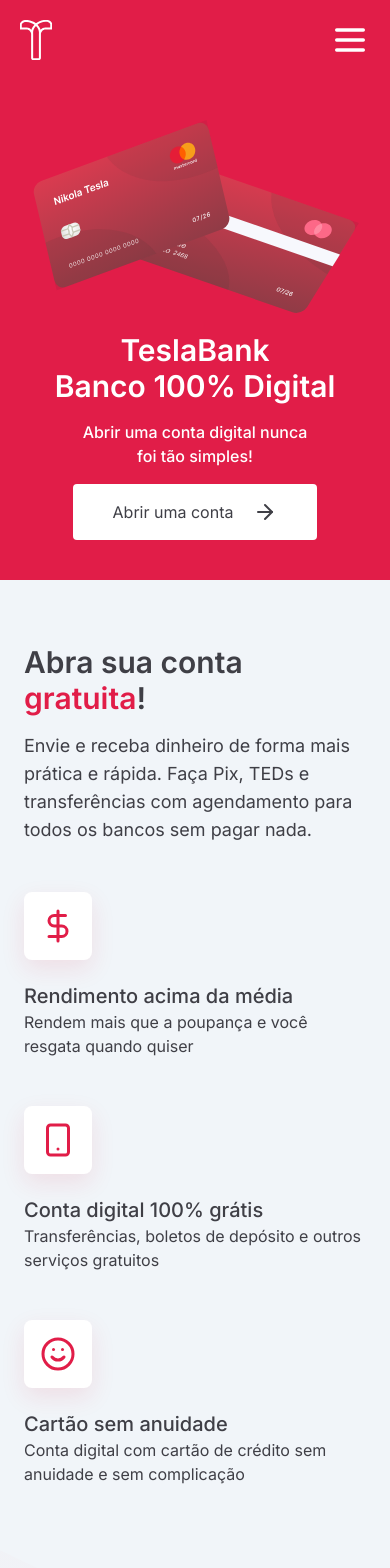
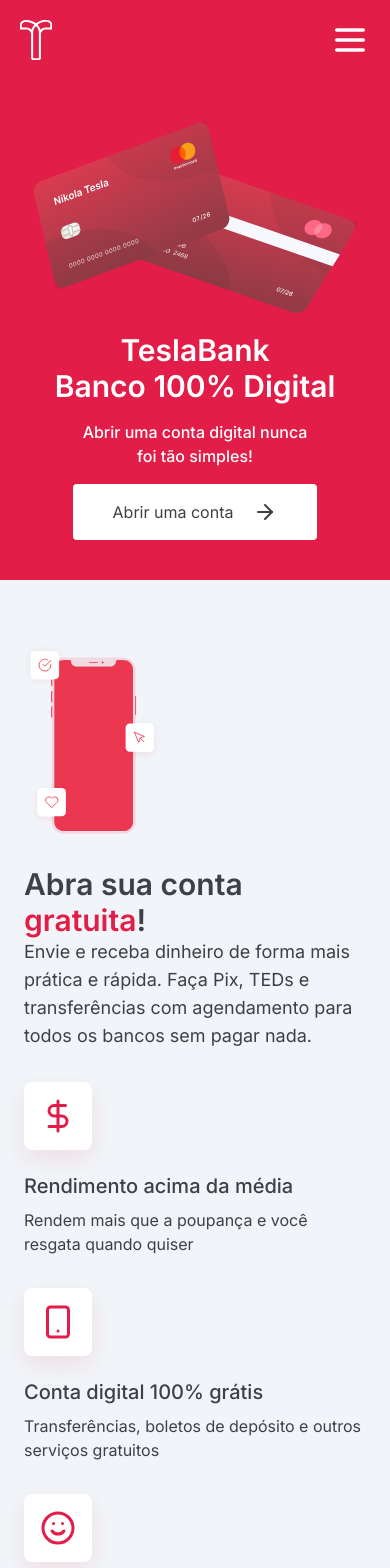
Before and after one commit to Kaduh15/landing-pages, a Next.js app: page / in a window 390 px wide. Shown: the top 1568 px of the page. Built offline with nearby package versions, Linux system fonts and the light colour scheme.

Commit message:
feat: Seção de detalhes responsiva

```diff
--- a/src/app/page.tsx
+++ b/src/app/page.tsx
@@ -9,7 +9,7 @@
 
 export default function Home() {
   return (
-    <main>
+    <main className="max-w-6xl mx-auto">
       <Header />
       <Hero />
       <Details />
--- a/src/components/Details/index.tsx
+++ b/src/components/Details/index.tsx
@@ -1,3 +1,6 @@
+import Image from 'next/image'
+
+import SmartphoneSVG from '@/assets/smartphone.svg'
 import { DollarSign, Smartphone, Smile } from 'lucide-react'
 
 import { DetailsCard } from '../DetailsCard'
@@ -24,21 +27,26 @@
 
 export default function Details() {
   return (
-    <section className="px-6 py-16 flex flex-col gap-4">
+    <section className="px-6 py-16 flex flex-col gap-8 md:flex-row md:bg-white md:justify-center md:items-center md:px-56 md:py-28">
+      <Image src={SmartphoneSVG} alt="smartphone" className="w-2/5" />
+      <div>
         <h2 className="text-start text-3xl font-semibold ">
           Abra sua conta <span className="text-rose-600">gratuita</span>!
         </h2>
         <p className="text-lg">
-        Envie e receba dinheiro de forma mais prática e rápida. Faça Pix, TEDs e
-        transferências com agendamento para todos os bancos sem pagar nada.
+          Envie e receba dinheiro de forma mais prática e rápida. Faça Pix, TEDs
+          e transferências com agendamento para todos os bancos sem pagar nada.
         </p>
         {detailsData.map(({ description, icon, title }, index) => (
           <DetailsCard.Card key={index}>
             <DetailsCard.Icon icon={icon} />
+            <div className="flex flex-col gap-2">
               <DetailsCard.Title>{title}</DetailsCard.Title>
               <DetailsCard.Description>{description}</DetailsCard.Description>
+            </div>
           </DetailsCard.Card>
         ))}
+      </div>
     </section>
   )
 }
--- a/src/components/DetailsCard/card.tsx
+++ b/src/components/DetailsCard/card.tsx
@@ -5,7 +5,7 @@
 export function DetailsCardComponents(props: DetailsCardProps) {
   return (
     <>
-      <div className="mt-8">{props.children}</div>
+      <div className="mt-8 md:flex md:gap-8">{props.children}</div>
     </>
   )
 }
```
Also changed, not shown: src/assets/smartphone.svg (added). Lines whose indentation alone changed are shown as unchanged.
